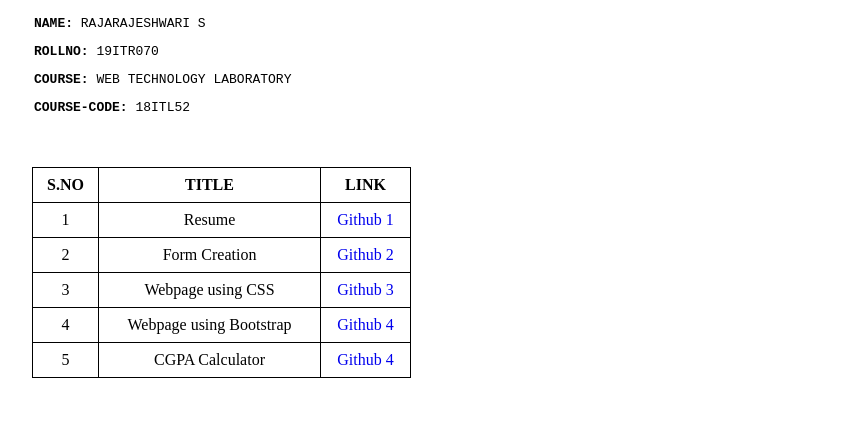
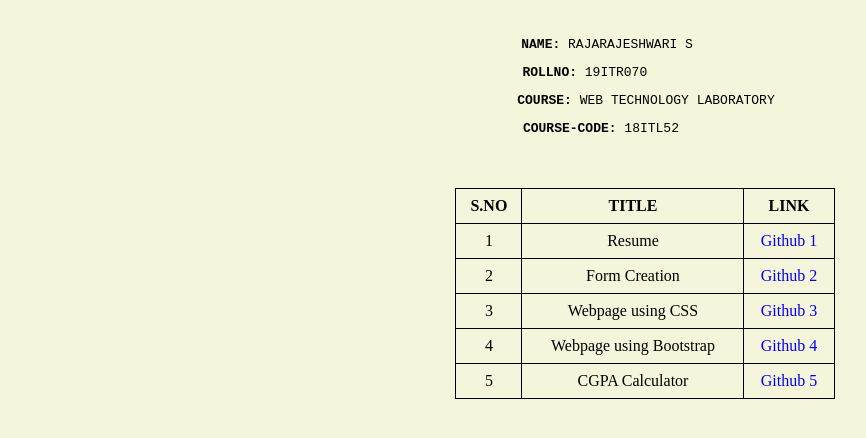
Before and after one commit to s-rajarajeshwari/Fundamentals-WebTechnology, a plain HTML site: page index.html in a window 1280 px wide. Shown: the whole page, without its empty margins (14-880 px from the left). Drawn offline with Linux system fonts and the light colour scheme.

Commit message:
Update index.html

```diff
--- a/index.html
+++ b/index.html
@@ -23,13 +23,14 @@
         }
     </style>
 </head>
-<body>
-    <div>
+<body style="background-color: beige;">
+    <center>
+    <div style="padding-top: 1%;">
         <ul type="none">
-            <li><pre><b>NAME: </b>RAJARAJESHWARI S</pre></li>
-            <li><pre><b>ROLLNO: </b>19ITR070</pre></li>
+            <li style="margin-left: -7%;"><pre><b> NAME: </b>RAJARAJESHWARI S</pre></li>
+            <li style="margin-left: -10%;"><pre><b>ROLLNO: </b>19ITR070</pre></li>
             <li><pre><b>COURSE: </b>WEB TECHNOLOGY LABORATORY</pre></li>
-            <li><pre><b>COURSE-CODE: </b>18ITL52</pre></li>
+            <li style="margin-left: -8%;"><pre><b> COURSE-CODE: </b>18ITL52</pre></li>
         </ul>
     </div>
     <br><br>
@@ -57,9 +58,10 @@
             </tr>
             <tr><td>5</td>
                 <td>CGPA Calculator</td>
-                <td><a href="https://s-raji1409.github.io/19ITR070-webTech/CGPA Calculator/gpa.html">Github 4</a></td>
+                <td><a href="https://s-raji1409.github.io/19ITR070-webTech/CGPA Calculator/gpa.html">Github 5</a></td>
             </tr>
         </table>
     </div>
+    </center>
 </body>
 </html>
```
